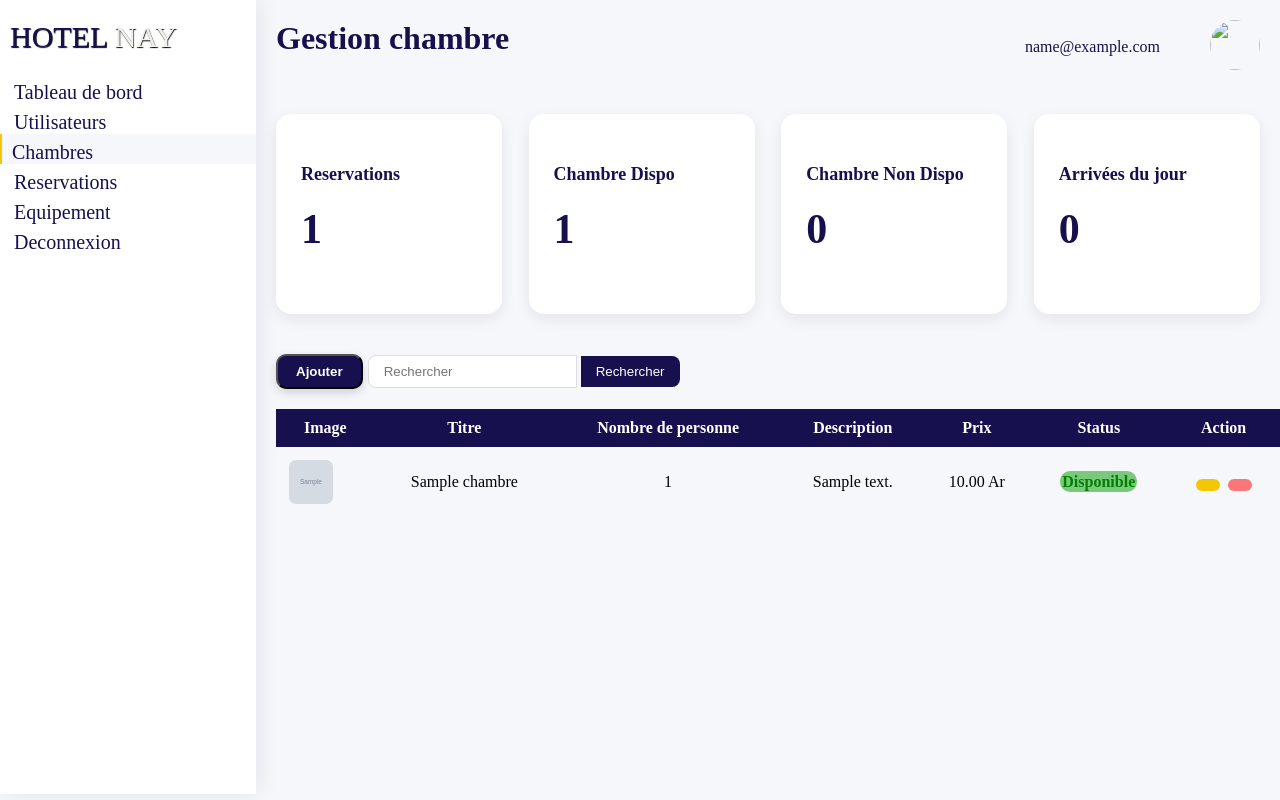
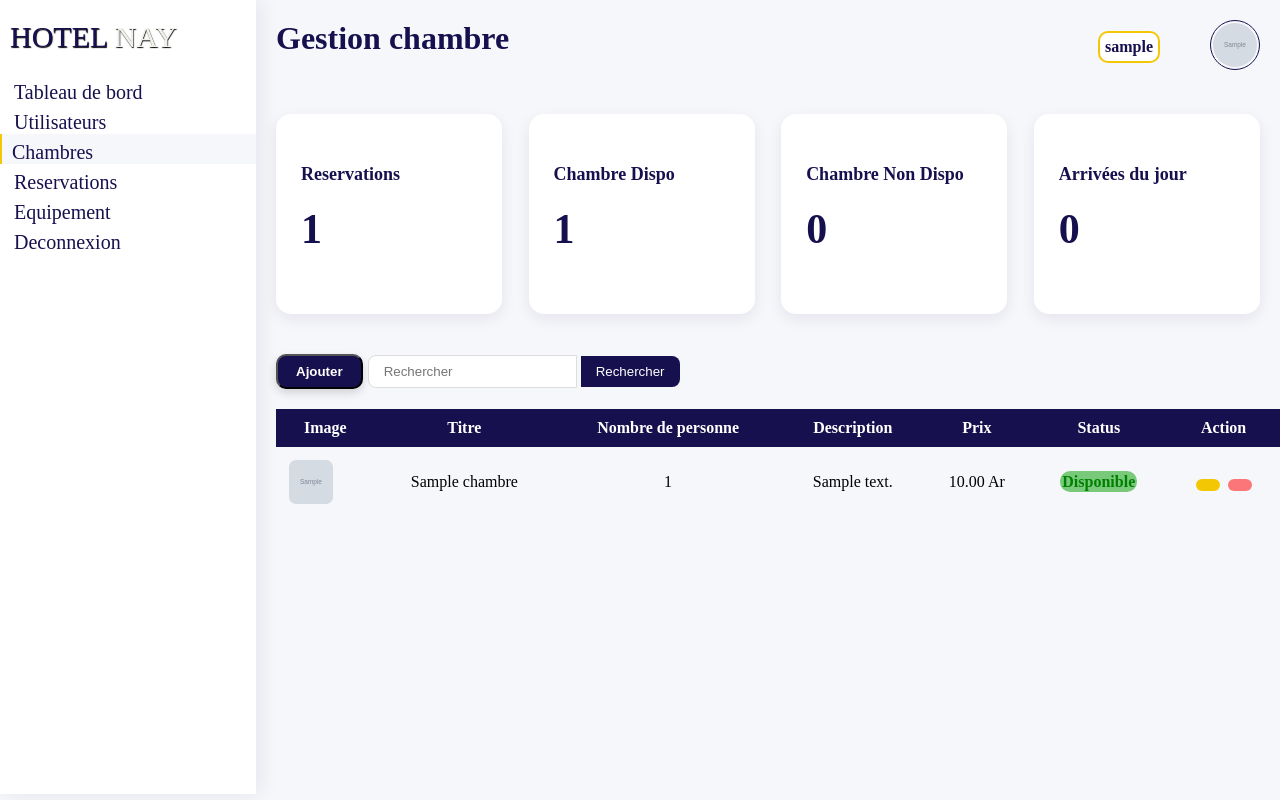
Before and after one commit to AudricDev/Gestion_hoteliere, a Django app: page /GH/gestionChambre/ in a window 1280 px wide. Run offline with Django 5.2, Linux system fonts and the light colour scheme; a user stored in the database is signed in; tables that the repository leaves empty hold one stand-in row (values such as "Sample post"); grey boxes marked "Sample" are stand-in pictures; some web fonts are replaced.

Commit message:
update profil.html

```diff
--- a/src/static/css/styleAdmin.css
+++ b/src/static/css/styleAdmin.css
@@ -36,6 +36,21 @@ body{
     text-align: center;
 
 } */
+ .profil_photo{
+    width: 50px;
+    height:50px;
+    border-radius:50%;
+    border: 1px solid var(--color1--);
+    padding: 2px;
+ }
+ .email_profil{
+    border: 2px solid var(--modifier--);
+    padding: 5px;
+    border-radius: 10px;
+    color: var(--color1--);
+    font-weight: bold;
+    background: var(--white--);
+ }
 .sidebar{
     width: 20%;
     background: var(--white--);
--- a/src/templates/components/profil.html
+++ b/src/templates/components/profil.html
@@ -1,6 +1,10 @@
 <div class="profil">
-    <div class="email">{{user.email}}</div>
+    <div class="email_profil">{{user.username}}</div>
     <div class="photo">
-        <img src="" alt="" srcset="" style="width: 50px;height:50px; border-radius:50%;">
+        <img
+            src="{{user.user_profil.photo.url}}"
+            alt="" srcset=""
+            style=""
+            class="profil_photo">
     </div>
 </div>
```
